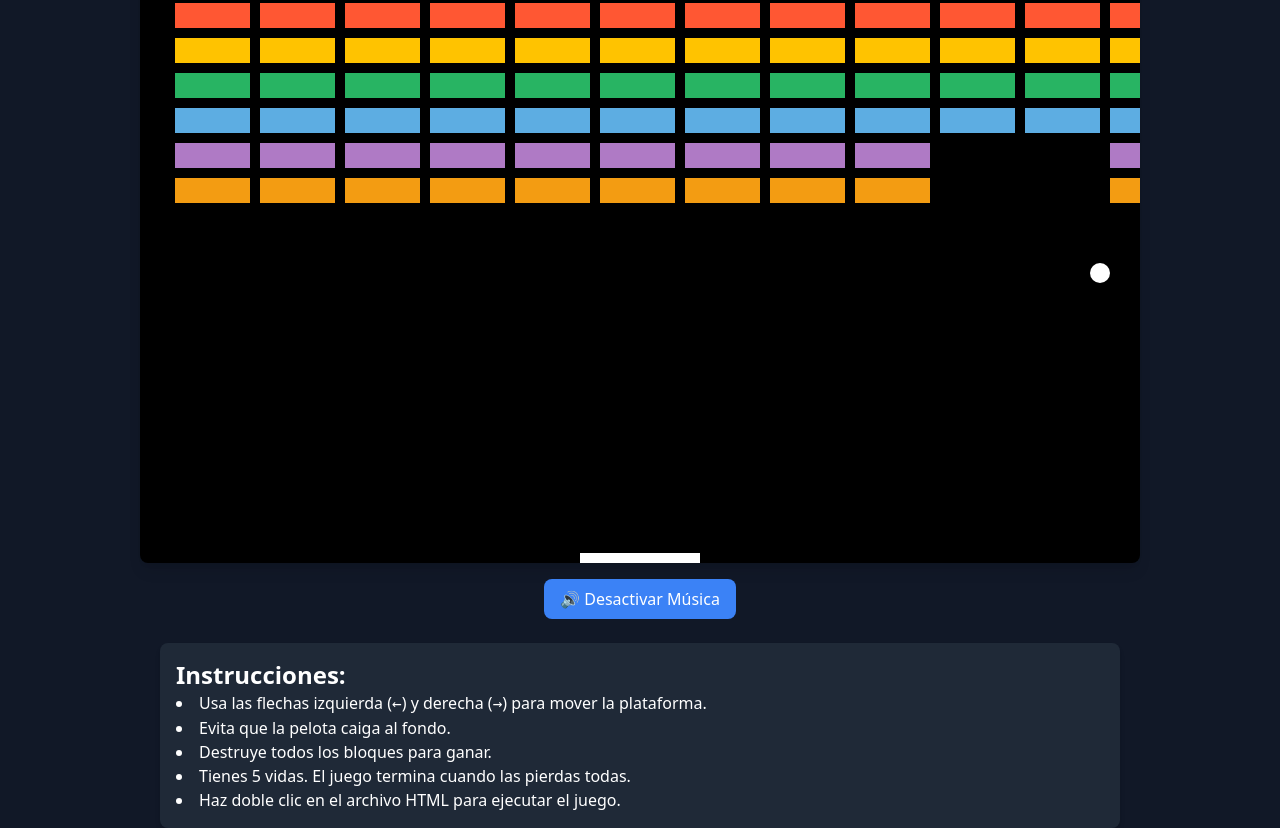
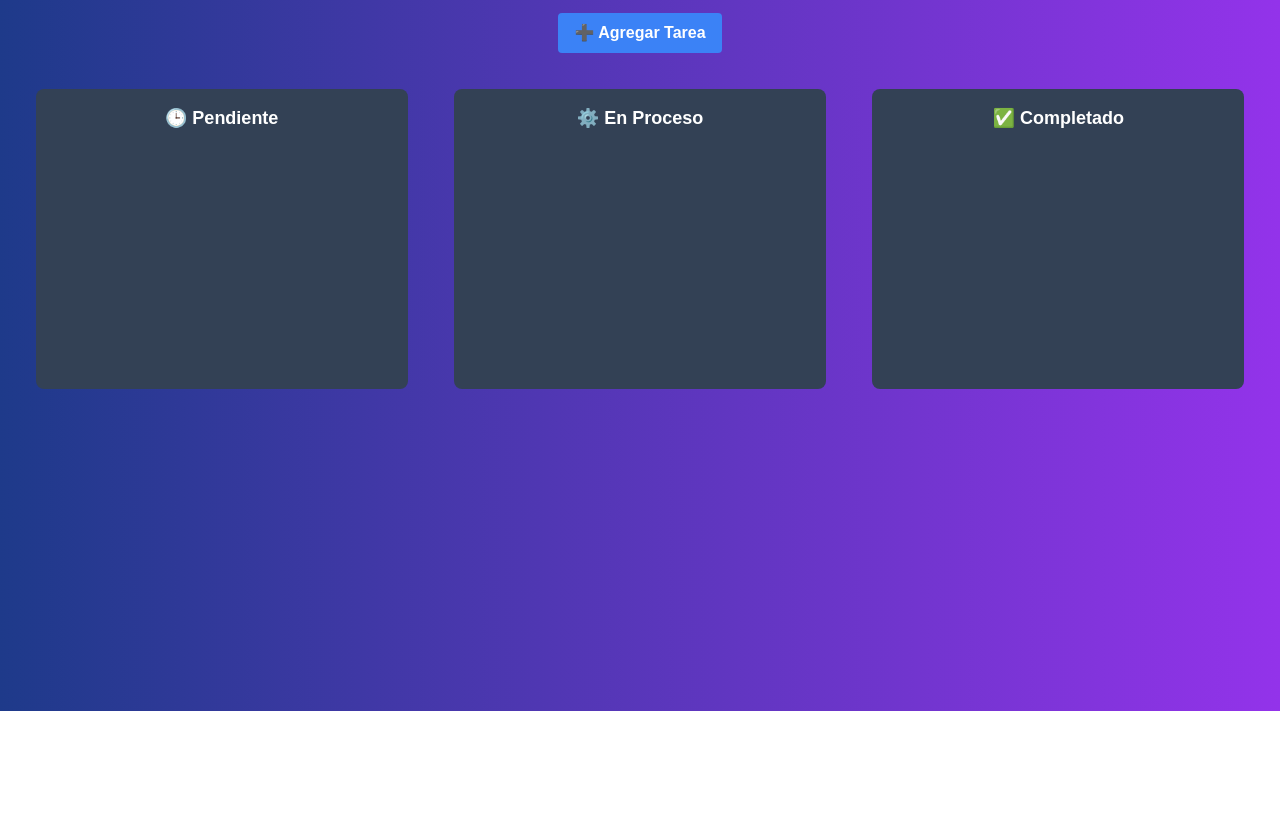
Before and after one commit to MSBRINGAS/PRACTICA-JUEGO, a plain HTML site: page INDEX.html in a window 1280 px wide. Shown: the part 89-917 px from the top of the page. After the commit the page ends 800 px from the top, so only its background shows below. Drawn offline with nearby package versions, Linux system fonts and the light colour scheme.

Commit message:
Update INDEX.html

```diff
--- a/INDEX.html
+++ b/INDEX.html
@@ -1,234 +1,108 @@
 <!DOCTYPE html>
 <html lang="es">
 <head>
-  <meta charset="UTF-8" />
-  <meta name="viewport" content="width=device-width, initial-scale=1.0" />
-  <title>Breakout Game Mejorado</title>
-  <!-- Tailwind CSS desde CDN -->
+    <meta charset="UTF-8">
+    <meta name="viewport" content="width=device-width, initial-scale=1.0">
+    <title>Kanban Board - Gestión de Proyectos</title>
     <script src="https://cdn.tailwindcss.com"></script>
+    <script src="https://cdnjs.cloudflare.com/ajax/libs/Sortable/1.15.0/Sortable.min.js"></script>
+    <style>
+        body { background: linear-gradient(to right, #1e3a8a, #9333ea); color: white; font-family: Arial, sans-serif; }
+        .kanban-board { display: flex; justify-content: space-around; padding: 20px; gap: 15px; }
+        .kanban-column { width: 30%; background: #334155; padding: 15px; border-radius: 8px; min-height: 300px; }
+        .task { background: #475569; padding: 10px; border-radius: 5px; margin: 10px 0; cursor: grab; }
+        .task:hover { background: #64748b; }
+        .modal { display: none; position: fixed; top: 50%; left: 50%; transform: translate(-50%, -50%); background: #1e293b; padding: 20px; border-radius: 10px; width: 300px; text-align: center; }
+        .modal input, .modal button { margin-top: 10px; width: 100%; padding: 8px; border-radius: 5px; }
+        .modal input { background: #2d3748; color: white; border: none; }
+        .instructions { text-align: center; margin-top: 10px; font-size: 1rem; }
+    </style>
 </head>
-<body class="bg-gray-900 flex flex-col items-center justify-center min-h-screen text-white">
-  <h1 class="text-3xl font-bold mb-4">Juego de Breakout Mejorado</h1>
-  <canvas id="gameCanvas" class="bg-black rounded-lg shadow-lg" width="1000" height="600"></canvas>
+<body>
+    <h1 class="text-3xl text-center font-bold mt-4">📌 Tablero Kanban</h1>
+    <p class="instructions">📌 Arrastra y suelta tareas entre columnas. ✏️ Doble clic en una tarea para editarla. 🗑️ Para eliminar una tarea, edítala y deja el campo vacío.</p>
+    <button class="block mx-auto my-4 bg-blue-500 hover:bg-blue-700 text-white font-bold py-2 px-4 rounded" onclick="showModal()">➕ Agregar Tarea</button>
 
-  <!-- Música de fondo -->
-  <audio id="backgroundMusic" src="https://www.bensound.com/bensound-music/bensound-epic.mp3" loop></audio>
-  <audio id="brickHitSound" src="https://www.soundjay.com/button/sounds/button-16.mp3"></audio>
-  <audio id="lifeLostSound" src="https://www.soundjay.com/button/sounds/button-10.mp3"></audio>
-  <button id="toggleMusic" class="mt-4 px-4 py-2 bg-blue-500 hover:bg-blue-700 text-white rounded-lg">🔊 Desactivar Música</button>
+    <div class="kanban-board">
+        <div class="kanban-column" id="pending">
+            <h2 class="text-lg font-bold text-center">🕒 Pendiente</h2>
+        </div>
+        <div class="kanban-column" id="inProgress">
+            <h2 class="text-lg font-bold text-center">⚙️ En Proceso</h2>
+        </div>
+        <div class="kanban-column" id="completed">
+            <h2 class="text-lg font-bold text-center">✅ Completado</h2>
+        </div>
+    </div>
 
-  <!-- Instrucciones -->
-  <div class="mt-6 bg-gray-800 p-4 rounded-lg shadow-md w-3/4">
-    <h2 class="text-2xl font-semibold">Instrucciones:</h2>
-    <ul class="list-disc list-inside">
-      <li>Usa las flechas izquierda (<code>←</code>) y derecha (<code>→</code>) para mover la plataforma.</li>
-      <li>Evita que la pelota caiga al fondo.</li>
-      <li>Destruye todos los bloques para ganar.</li>
-      <li>Tienes 5 vidas. El juego termina cuando las pierdas todas.</li>
-      <li>Haz doble clic en el archivo HTML para ejecutar el juego.</li>
-    </ul>
+    <div id="taskModal" class="modal">
+        <h2>➕ Agregar Tarea</h2>
+        <input type="text" id="taskInput" placeholder="Escribe tu tarea aquí..." class="border p-2 w-full">
+        <button onclick="addTask()" class="bg-green-500 hover:bg-green-700 text-white font-bold py-2">Guardar</button>
+        <button onclick="closeModal()" class="bg-red-500 hover:bg-red-700 text-white font-bold py-2">Cancelar</button>
     </div>
 
     <script>
-    // Configuración del canvas
-    const canvas = document.getElementById("gameCanvas");
-    const ctx = canvas.getContext("2d");
+        function showModal() {
+            document.getElementById('taskModal').style.display = 'block';
+        }
 
-    // Reproducir música de fondo automáticamente
-    const backgroundMusic = document.getElementById("backgroundMusic");
-    const brickHitSound = document.getElementById("brickHitSound");
-    const lifeLostSound = document.getElementById("lifeLostSound");
-    backgroundMusic.volume = 0.2; // Ajustar volumen
-    backgroundMusic.play();
+        function closeModal() {
+            document.getElementById('taskModal').style.display = 'none';
+        }
 
-    // Botón de control de música
-    const toggleMusicButton = document.getElementById("toggleMusic");
-    let isMusicPlaying = true;
-    toggleMusicButton.addEventListener("click", () => {
-      if (isMusicPlaying) {
-        backgroundMusic.pause();
-        toggleMusicButton.textContent = "🔇 Activar Música";
-      } else {
-        backgroundMusic.play();
-        toggleMusicButton.textContent = "🔊 Desactivar Música";
+        function addTask() {
+            const taskText = document.getElementById('taskInput').value.trim();
+            if (!taskText) return alert("Escribe una tarea");
+
+            const task = document.createElement('div');
+            task.classList.add('task');
+            task.textContent = taskText;
+            task.setAttribute('draggable', true);
+            task.ondblclick = function () { editTask(this); };
+
+            document.getElementById('pending').appendChild(task);
+            saveData();
+            closeModal();
         }
-      isMusicPlaying = !isMusicPlaying;
-    });
 
-    // Variables del juego
-    let ballX = canvas.width / 2;
-    let ballY = canvas.height - 30;
-    let ballRadius = 10;
-    let ballDX = 4;
-    let ballDY = -4;
-
-    const paddleHeight = 10;
-    const paddleWidth = 120;
-    let paddleX = (canvas.width - paddleWidth) / 2;
-
-    let rightPressed = false;
-    let leftPressed = false;
-
-    const brickRowCount = 6;
-    const brickColumnCount = 12;
-    const brickWidth = 75;
-    const brickHeight = 25;
-    const brickPadding = 10;
-    const brickOffsetTop = 40;
-    const brickOffsetLeft = 35;
-
-    let bricks = [];
-    let lives = 5;
-
-    // Inicializar ladrillos
-    function initBricks() {
-      bricks = [];
-      for (let c = 0; c < brickColumnCount; c++) {
-        bricks[c] = [];
-        for (let r = 0; r < brickRowCount; r++) {
-          bricks[c][r] = { x: 0, y: 0, status: 1 };
-        }
-      }
-    }
-    initBricks();
-
-    // Eventos de teclado
-    document.addEventListener("keydown", keyDownHandler, false);
-    document.addEventListener("keyup", keyUpHandler, false);
-
-    function keyDownHandler(e) {
-      if (e.key === "Right" || e.key === "ArrowRight") {
-        rightPressed = true;
-      } else if (e.key === "Left" || e.key === "ArrowLeft") {
-        leftPressed = true;
+        function editTask(task) {
+            const newText = prompt("Editar tarea:", task.textContent);
+            if (newText !== null) {
+                task.textContent = newText || task.remove();
+                saveData();
             }
         }
 
-    function keyUpHandler(e) {
-      if (e.key === "Right" || e.key === "ArrowRight") {
-        rightPressed = false;
-      } else if (e.key === "Left" || e.key === "ArrowLeft") {
-        leftPressed = false;
+        function saveData() {
+            const data = {
+                pending: document.getElementById('pending').innerHTML,
+                inProgress: document.getElementById('inProgress').innerHTML,
+                completed: document.getElementById('completed').innerHTML
+            };
+            localStorage.setItem('kanbanData', JSON.stringify(data));
+        }
+
+        function loadData() {
+            const data = JSON.parse(localStorage.getItem('kanbanData'));
+            if (data) {
+                document.getElementById('pending').innerHTML = data.pending;
+                document.getElementById('inProgress').innerHTML = data.inProgress;
+                document.getElementById('completed').innerHTML = data.completed;
             }
         }
 
-    // Detección de colisión con ladrillos
-    function collisionDetection() {
-      for (let c = 0; c < brickColumnCount; c++) {
-        for (let r = 0; r < brickRowCount; r++) {
-          const b = bricks[c][r];
-          if (b.status === 1) {
-            if (
-              ballX > b.x &&
-              ballX < b.x + brickWidth &&
-              ballY > b.y &&
-              ballY < b.y + brickHeight
-            ) {
-              ballDY = -ballDY;
-              b.status = 0;
-              brickHitSound.play(); // Efecto de sonido al romper un ladrillo
-            }
-          }
-        }
-      }
-    }
+        document.addEventListener('DOMContentLoaded', () => {
+            loadData();
 
-    // Dibujar la pelota
-    function drawBall() {
-      ctx.beginPath();
-      ctx.arc(ballX, ballY, ballRadius, 0, Math.PI * 2);
-      ctx.fillStyle = "white";
-      ctx.fill();
-      ctx.closePath();
-    }
-
-    // Dibujar la plataforma
-    function drawPaddle() {
-      ctx.beginPath();
-      ctx.rect(paddleX, canvas.height - paddleHeight, paddleWidth, paddleHeight);
-      ctx.fillStyle = "white";
-      ctx.fill();
-      ctx.closePath();
-    }
-
-    // Dibujar ladrillos
-    function drawBricks() {
-      const colors = ["#FF5733", "#FFC300", "#28B463", "#5DADE2", "#AF7AC5", "#F39C12"];
-      for (let c = 0; c < brickColumnCount; c++) {
-        for (let r = 0; r < brickRowCount; r++) {
-          if (bricks[c][r].status === 1) {
-            const brickX = c * (brickWidth + brickPadding) + brickOffsetLeft;
-            const brickY = r * (brickHeight + brickPadding) + brickOffsetTop;
-            bricks[c][r].x = brickX;
-            bricks[c][r].y = brickY;
-            ctx.beginPath();
-            ctx.rect(brickX, brickY, brickWidth, brickHeight);
-            ctx.fillStyle = colors[r % colors.length];
-            ctx.fill();
-            ctx.closePath();
-          }
-        }
-      }
-    }
-
-    // Dibujar vidas restantes
-    function drawLives() {
-      ctx.font = "16px Arial";
-      ctx.fillStyle = "#FFF";
-      ctx.fillText("Vidas: " + lives, canvas.width - 100, 20);
-    }
-
-    // Dibujar el juego
-    function draw() {
-      ctx.clearRect(0, 0, canvas.width, canvas.height);
-      drawBricks();
-      drawBall();
-      drawPaddle();
-      drawLives();
-      collisionDetection();
-
-      // Rebotar en los bordes
-      if (ballX + ballDX > canvas.width - ballRadius || ballX + ballDX < ballRadius) {
-        ballDX = -ballDX;
-      }
-
-      if (ballY + ballDY < ballRadius) {
-        ballDY = -ballDY;
-      } else if (ballY + ballDY > canvas.height - ballRadius) {
-        if (ballX > paddleX && ballX < paddleX + paddleWidth) {
-          ballDY = -ballDY;
-        } else {
-          lives--;
-          lifeLostSound.play(); // Efecto de sonido al perder una vida
-          if (lives === 0) {
-            setTimeout(() => {
-              if (confirm("Game Over. ¿Quieres intentarlo de nuevo?")) {
-                document.location.reload();
-              }
-            }, 100);
-          } else {
-            ballX = canvas.width / 2;
-            ballY = canvas.height - 30;
-            ballDX = 4;
-            ballDY = -4;
-            paddleX = (canvas.width - paddleWidth) / 2;
-          }
-        }
-      }
-
-      ballX += ballDX;
-      ballY += ballDY;
-
-      if (rightPressed && paddleX < canvas.width - paddleWidth) {
-        paddleX += 7;
-      } else if (leftPressed && paddleX > 0) {
-        paddleX -= 7;
-      }
-
-      requestAnimationFrame(draw);
-    }
-
-    draw();
+            ['pending', 'inProgress', 'completed'].forEach(id => {
+                new Sortable(document.getElementById(id), {
+                    group: 'kanban',
+                    animation: 150,
+                    onEnd: saveData
+                });
+            });
+        });
     </script>
 </body>
 </html>
```
Lines whose indentation alone changed are shown as unchanged.
